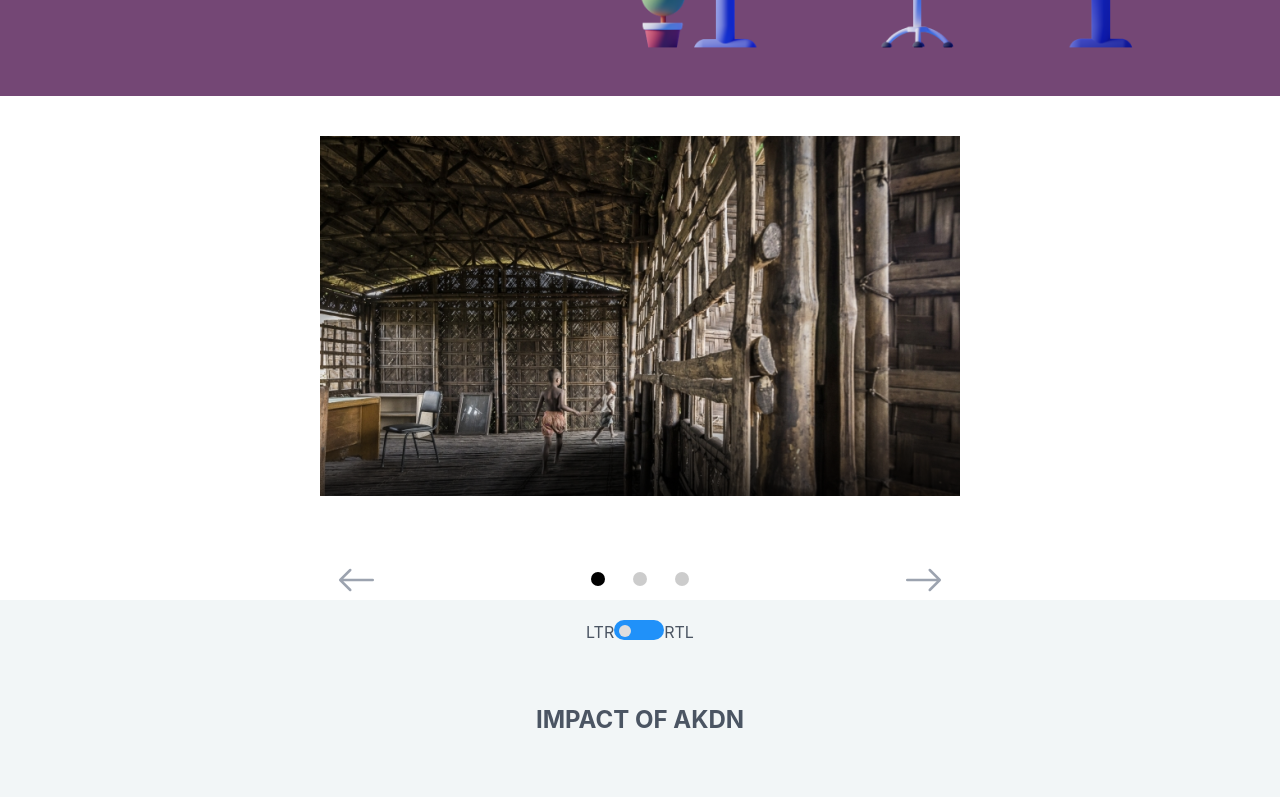
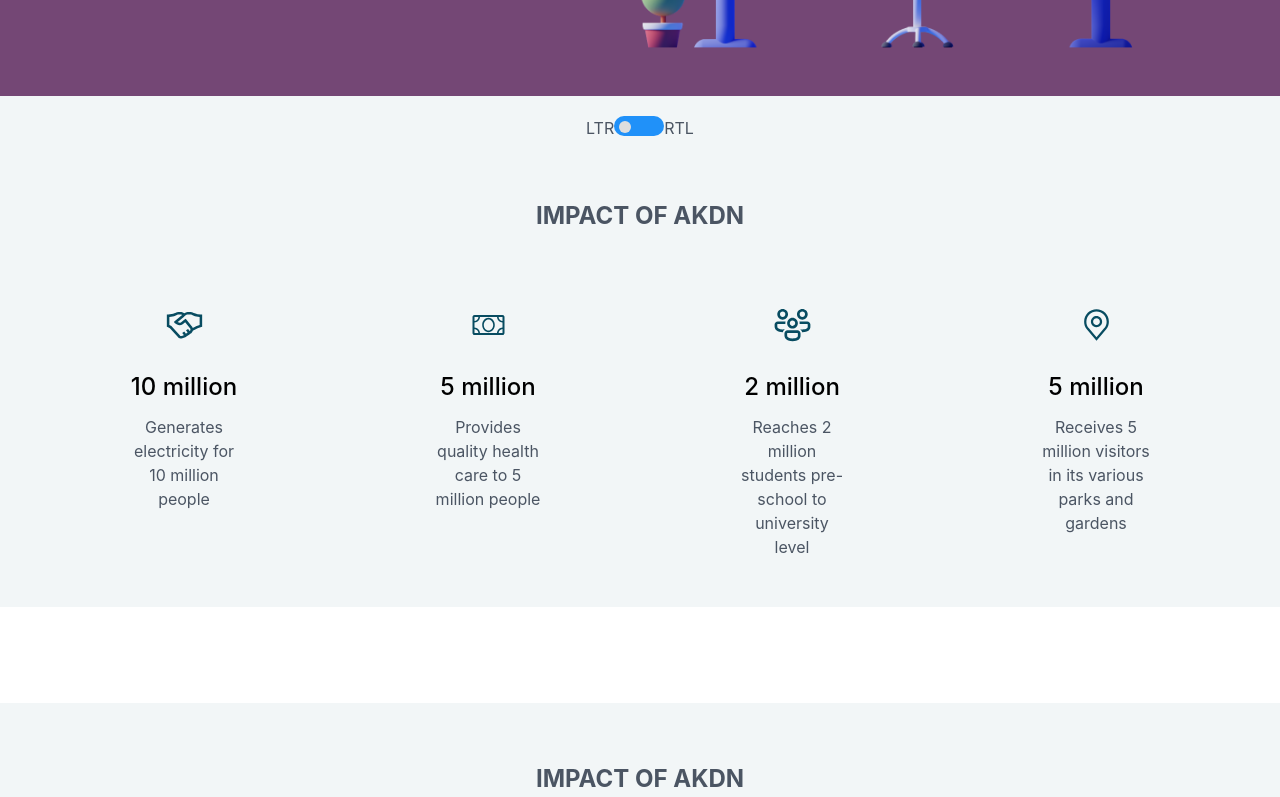
Before and after one commit to Arsalan31/my-project1, a React (Create React App) app: page /Akdn in a window 1280 px wide. Shown: the part 750-1547 px from the top of the page. Built offline with nearby package versions, Linux system fonts and the light colour scheme; what tailwindcss-rtl would draw is missing.

Commit message:
Update Akdn.js

```diff
--- a/src/Akdn.js
+++ b/src/Akdn.js
@@ -19,7 +19,7 @@ function Akdn() {
             <div dir={isRtl ? "rtl" : "ltr"}>
                 <Header2 />
                 <Hero2 />
-                <HeroSlider isRtl={isRtl}/>
+                {/* <HeroSlider isRtl={isRtl}/> */}
                 <Impact isRtl={isRtl} setIsRtl={setIsRtl} />
                 <Maininfo/>
                 <Partners2 isRtl={isRtl} />
```
